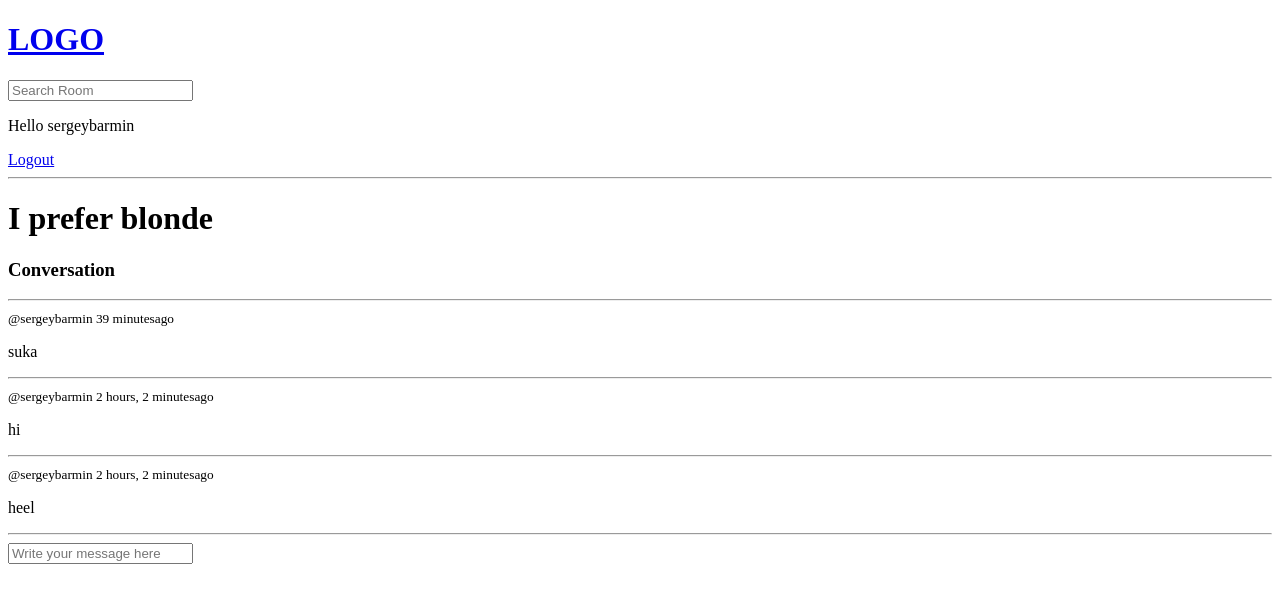
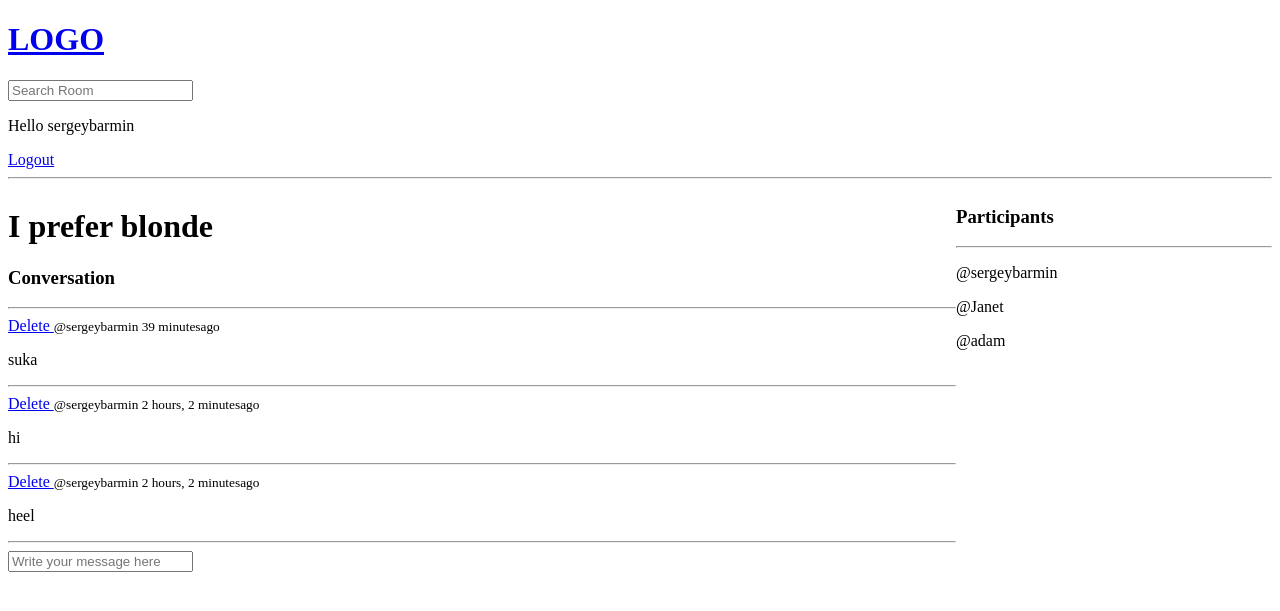
Before and after one commit to livesurffer/dja_barm_proj, a Django app: page /room/3 in a window 1280 px wide. Shown: the top 611 px of the page. Run offline with Django 4.2, Linux system fonts and the light colour scheme; a user stored in the database is signed in; data comes from the database, SQL or seed files in the repository; both versions use the stored data as it was after the commit.

Commit message:
new features

```diff
--- a/dir_app/models.py
+++ b/dir_app/models.py
@@ -14,6 +14,7 @@ class Room(models.Model):
     host = models.ForeignKey(User, on_delete=models.SET_NULL, null=True)
     topic = models.ForeignKey(Topic, on_delete=models.SET_NULL, null=True)
     name = models.CharField(max_length=200)
+    participants = models.ManyToManyField(User,related_name='participants',blank=True)
     description = models.TextField(null=True,blank=True)
     update = models.DateTimeField(auto_now=True)
     create = models.DateTimeField(auto_now_add=True)
--- /dev/null
+++ b/dir_app/templates/dir_app/profile.html
@@ -0,0 +1,5 @@
+{% extends 'main.html' %}
+
+{% block content %}
+<h1> {{user.username}}</h1>
+{% endblock content %}
--- a/dir_app/templates/dir_app/room.html
+++ b/dir_app/templates/dir_app/room.html
@@ -1,6 +1,17 @@
 {% extends 'main.html' %}
 
 {% block content %}
+
+<style>
+    .room-container{
+        display: grid;
+        grid-template-columns: 3fr 1fr;
+    }
+</style>
+
+<div class="room-container ">
+
+    <div>
 
         <h1>{{room.name}}</h1>
 
@@ -11,6 +22,9 @@
             <hr>
             {% for message in room_messages %}
             <div>
+                {% if request.user == message.user %}
+                <a href="{% url 'delete-message' message.id %}"> Delete </a>
+                {% endif %}
                 <small>@{{message.user}} {{message.create|timesince}}ago</small>
                 <p>{{message.body}}</p>
                 <hr>
@@ -24,6 +38,21 @@
                 {% csrf_token %}
                 <input type="text" name="body" placeholder="Write your message here"/>
             </form>
+        </div>
         {% endif %}
+
+    </div>
+
+    <div>
+        <h3>Participants</h3>
+        <hr>
+        {% for user in participants %}
+        <div>
+            <p>@{{user.username}}</p>
+        </div>
+
+        {% endfor %}
+    </div>
+
 </div>
 {% endblock content %}
--- a/dir_app/urls.py
+++ b/dir_app/urls.py
@@ -10,6 +10,8 @@ urlpatterns = [
     path('login/',views.LoginPage,name='login'),
     path('logout/',views.LogoutUser,name='logout'),
     path('register/',views.registerPage,name='register'),
+    path('delete-message/<str:pk>/',views.deleteMessage,name='delete-message'),
+    path('profile/<str:pk>/',views.userProfile,name='user-profile'),
 
 
 
--- a/dir_app/views.py
+++ b/dir_app/views.py
@@ -26,8 +26,9 @@ def home(request):
 
     topics=Topic.objects.all()
     room_count = rooms.count()
+    room_messages= Message.objects.filter(Q(room__topic__name__icontains=q))
 
-    content_dict={'rooms':rooms, 'topics':topics, 'room_count':room_count}
+    content_dict={'rooms':rooms, 'topics':topics, 'room_count':room_count, 'room_messages':room_messages}
     return render(request, 'dir_app/home.html', content_dict)
 
 def LoginPage(request):
@@ -73,16 +74,23 @@ def registerPage(request):
 def room(request,pk):
     room = Room.objects.get(id=pk)
     room_messages =room.message_set.all().order_by('-create')
+    participants = room.participants.all()
     if request.method == 'POST':
         message = Message.objects.create(
             user=request.user,
             room=room,
             body=request.POST.get('body')
         )
+        room.participants.add(request.user)
         return redirect('room', pk=room.id)
 
-    content_dict={'room':room, 'room_messages':room_messages}
+    content_dict={'room':room, 'room_messages':room_messages,"participants":participants}
     return render(request, 'dir_app/room.html',content_dict)
+
+def userProfile(request,pk):
+    user=User.objects.get(id=pk)
+    content_dict={'user':user}
+    return render(request, 'dir_app/profile.html',content_dict)
 
 @login_required(login_url='login')
 def createRoom(request):
@@ -116,9 +124,21 @@ def updateRoom(request, pk):
 @login_required(login_url='login')
 def deleteRoom(request,pk):
     room =Room.objects.get(id=pk)
+    if request.user != room.host:
+        return HttpResponse('You not allowed here')
     if request.method == 'POST':
         room.delete()
         return redirect('home')
     return render(request, 'dir_app/delete.html', {'obj':room})
 
+@login_required(login_url='login')
+def deleteMessage(request,pk):
+    message =Message.objects.get(id=pk)
+    if request.user != message.user:
+        return HttpResponse('You not allowed here')
+    if request.method == 'POST':
+        message.delete()
+        return redirect('home')
+    return render(request, 'dir_app/delete.html', {'obj':message})
+
 # Create your views here.
```
Also changed, not shown: dir_app/templates/dir_app/activity_component.html (added, +10 -0 lines), dir_app/templates/dir_app/feed_component.html (added, +18 -0 lines), dir_app/templates/dir_app/home.html (+9 -29 lines), dir_app/templates/dir_app/topics_component.html (added, +12 -0 lines), db.sqlite3, dir_app/migrations/0003_alter_room_options_room_participants.py (added). Lines whose indentation alone changed are shown as unchanged.
